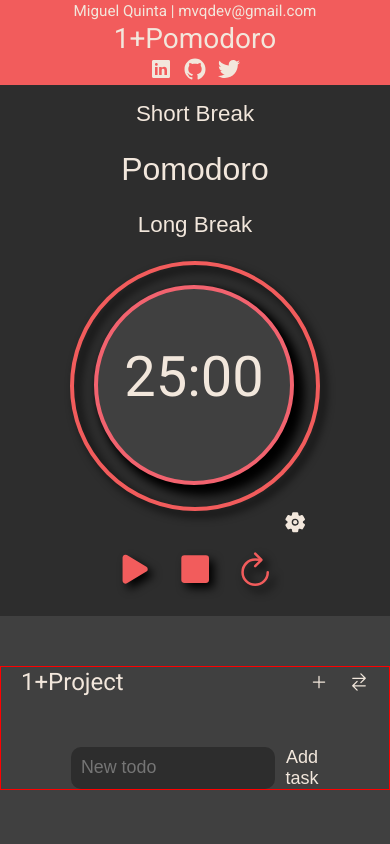
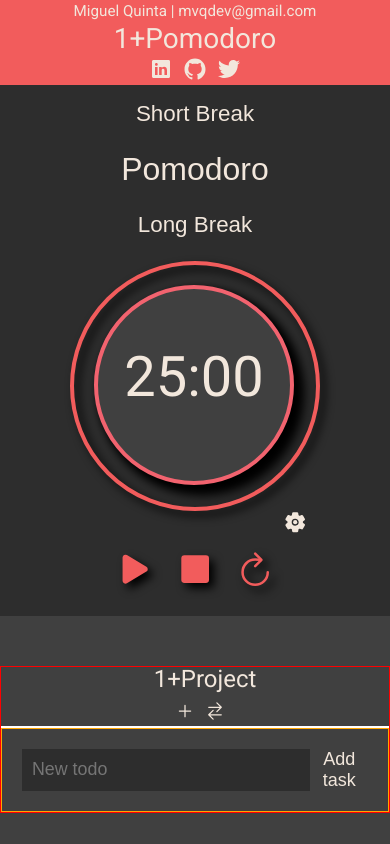
Before and after one commit to mvquinta/1-pomodoro, a React (Create React App) app: page / in a window 390 px wide. Built offline with nearby package versions, Linux system fonts and the light colour scheme.

Commit message:
todo list position done. Missing responsive part

```diff
--- a/src/App.css
+++ b/src/App.css
@@ -111,7 +111,7 @@ Nav.js & ClockTImer.js
 /*Nav*/
 
 .wrapper-clock-timer {
-  width: 70%;
+  width: 65%;
   height: 100%;
   background-color: var(--secondary-bg-color-dark);
 
@@ -209,7 +209,7 @@ Todos.js
 
 .wrapper-todos {
   height: 100%;
-  width: 30%;
+  width: 35%;
 }
 
 .wrapper-project-todo {
@@ -248,25 +248,41 @@ Todos.js
   color: var(--primary-bg-color-light)
 }
 
-/*.project-todos-title-position {
+.todos-list {
+  display: flex;
+  flex-flow: column;
+  align-items: space-between;
+  padding: 0 20px 0 20px;
+
+  border: 1px solid white;
+}
+
+.todos-list li {
   display: flex;
   justify-content: space-between;
-  align-items: center;
-  padding: 15px 60px 0 70px;
-  font-size: 1.25rem;
+  color: var(--primary-bg-color-light);
+  padding: 8px 0;
+  border-bottom: 1px solid var(--primary-bg-color-dark);
+}
 
-}*/
+.todos-list button {
+  background: none;
+  border: none;
+  cursor: pointer;
+  padding: 0 5px;
+  transform: translateY(5px);
+}
 
 .todos-addTask {
-  margin-top: 10px;
   display: flex;
   justify-content: center;
-  padding: 15px 60px 0 70px;
+  padding: 20px;
+
+  border: 1px solid orange;
 }
 
 .todos-addTask input {
   border: none;
-  border-radius: 10px;
   background-color: var(--secondary-bg-color-dark);
   color: var(--primary-bg-color-light);
   padding: 10px;
@@ -280,36 +296,6 @@ Todos.js
   font-size: 1.125rem;
   cursor: pointer;
   color: var(--primary-bg-color-light);;
-}
-
-.todos-list {
-  margin-top: 10px;
-  display: flex;
-  flex-flow: column;
-  align-items: space-between;
-  padding: 15px 60px 0 70px;
-}
-
-.todos-list li {
-  display: flex;
-  justify-content: space-between;
-  align-items: center;
-  font-size: 1.2rem;
-  color: var(--primary-bg-color-light);
-  padding: 8px 0;
-  border-bottom: 1px solid var(--primary-bg-color-dark);
-}
-
-.todos-list button {
-  background: none;
-  border: none;
-  font-size: 1.125rem;
-  cursor: pointer;
-  margin: 0 5px;
-}
-
-.todos-list span {
-  margin: 0 5px;
 }
 
 /*
@@ -335,6 +321,18 @@ media queries
 
   .btn-pos {
     transform: translateY(0px);
+  }
+
+  .project-name-position {
+    flex-direction: column;
+    justify-content: center;
+  }
+
+  .project-name-position button {
+    margin-top: 10px;
+    margin-right: 0px;
+    padding-left: 10px;
+
   }
 }
 
```
